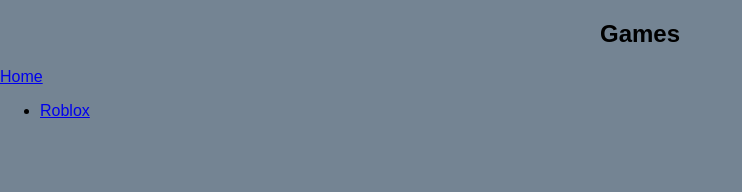
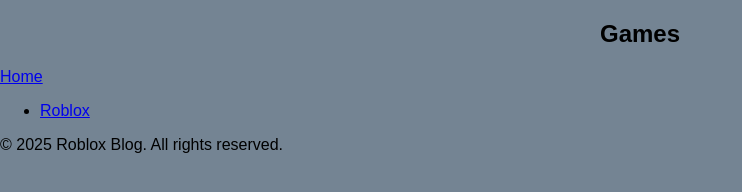
Before and after one commit to Nicholas89898/Gaming-Hub, a plain HTML site: page games.html in a window 1280 px wide. Shown: the whole page, without its empty margins (0-742 px from the left). Drawn offline with Linux system fonts and the light colour scheme.

Commit message:
Update games.html

```diff
--- a/games.html
+++ b/games.html
@@ -14,5 +14,6 @@
         <li><a href="roblox.html" target="_blank">Roblox</a></li>
       </ul>
     </section>
+    <p>&copy; 2025 Roblox Blog. All rights reserved.</p>
   </body>
 </html>
```
